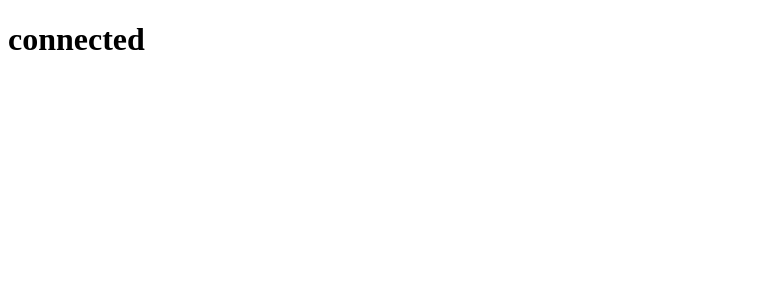
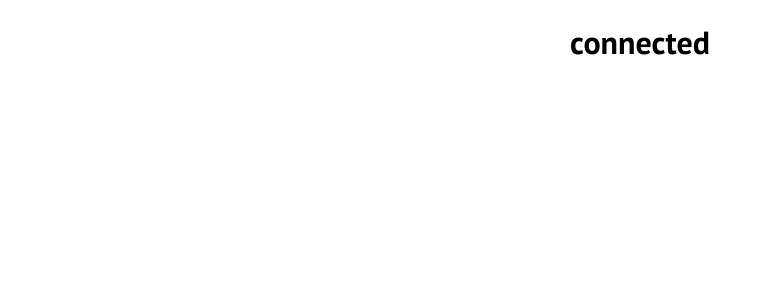
Before and after one commit to indiano881/HM-byDavide, a React (Vite) app: page / in a window 1280 px wide. Shown: the top 300 px of the page, without its empty margins (0-763 px from the left). Built offline with nearby package versions, Linux system fonts and the light colour scheme.

Commit message:
basic structure created

```diff
--- a/src/App.jsx
+++ b/src/App.jsx
@@ -1,4 +1,4 @@
-
+import "./global.css"
 
 
 function App() {
--- /dev/null
+++ b/src/components/Footer/Footer.module.css
@@ -0,0 +1,4 @@
+.footer {
+    background-color: #E4E4E4;
+    height: 100px;
+}
--- /dev/null
+++ b/src/components/Header/Header.module.css
@@ -0,0 +1,4 @@
+.header {
+    background-color: #FAF9F8;
+    height: 100px;
+}
--- /dev/null
+++ b/src/components/Navigation/Navigation.module.css
@@ -0,0 +1,4 @@
+.navigation {
+    background-color: #FAF9F8;
+    height: 100px;
+}
--- /dev/null
+++ b/src/global.css
@@ -0,0 +1,20 @@
+* {
+    box-sizing: border-box;
+    font-family: "PT Sans";
+}
+
+html {
+    height: 100vh;
+}
+
+body {
+    height: 100vh;
+    margin: 0;
+}
+
+#root {
+    height: 100%;
+    display: flex;
+    flex-direction: column;
+    align-items: center;
+}
```
Also changed, not shown: src/components/Footer/index.jsx (added, +13 -0 lines), src/components/Header/index.jsx (added, +13 -0 lines), src/components/Navigation/index.jsx (added, +13 -0 lines).
